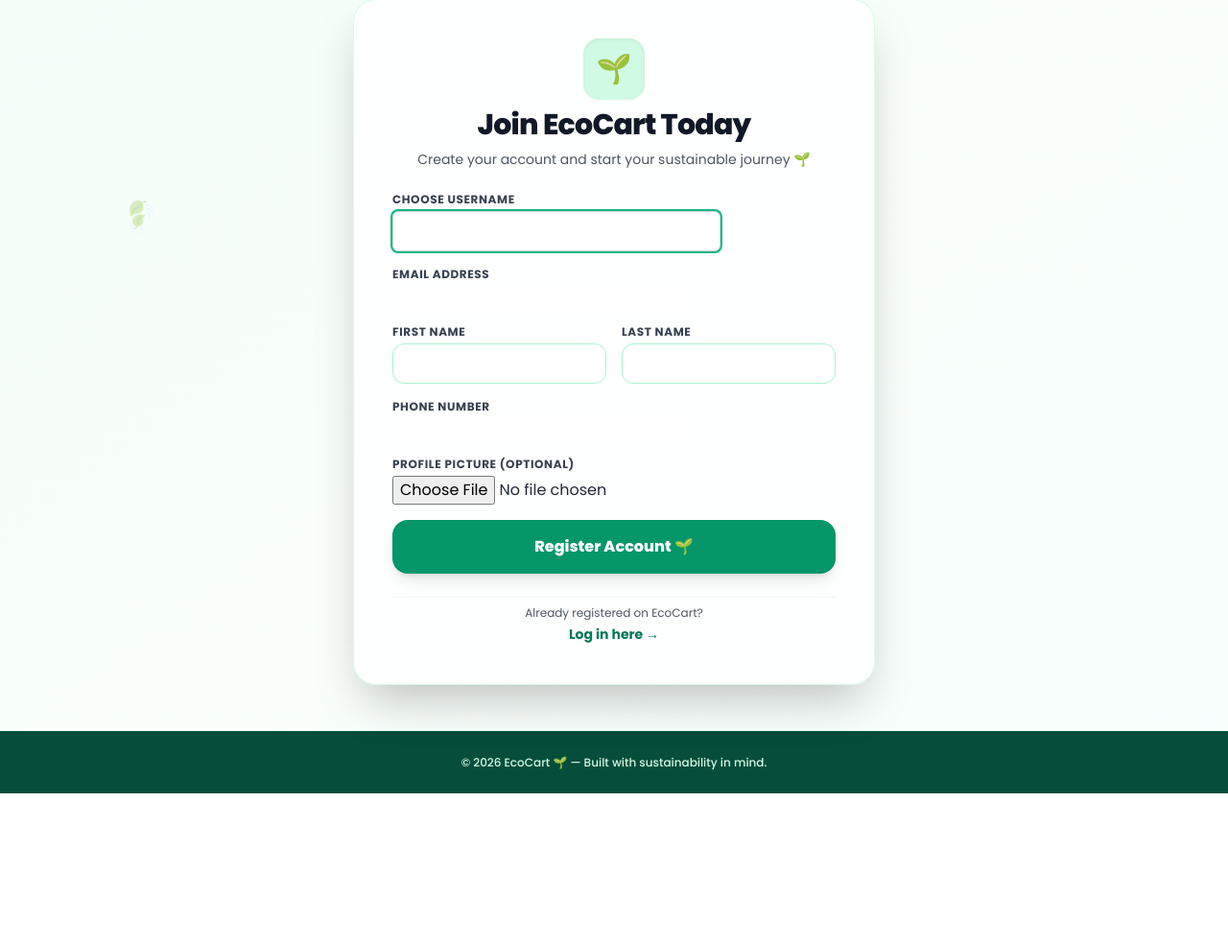
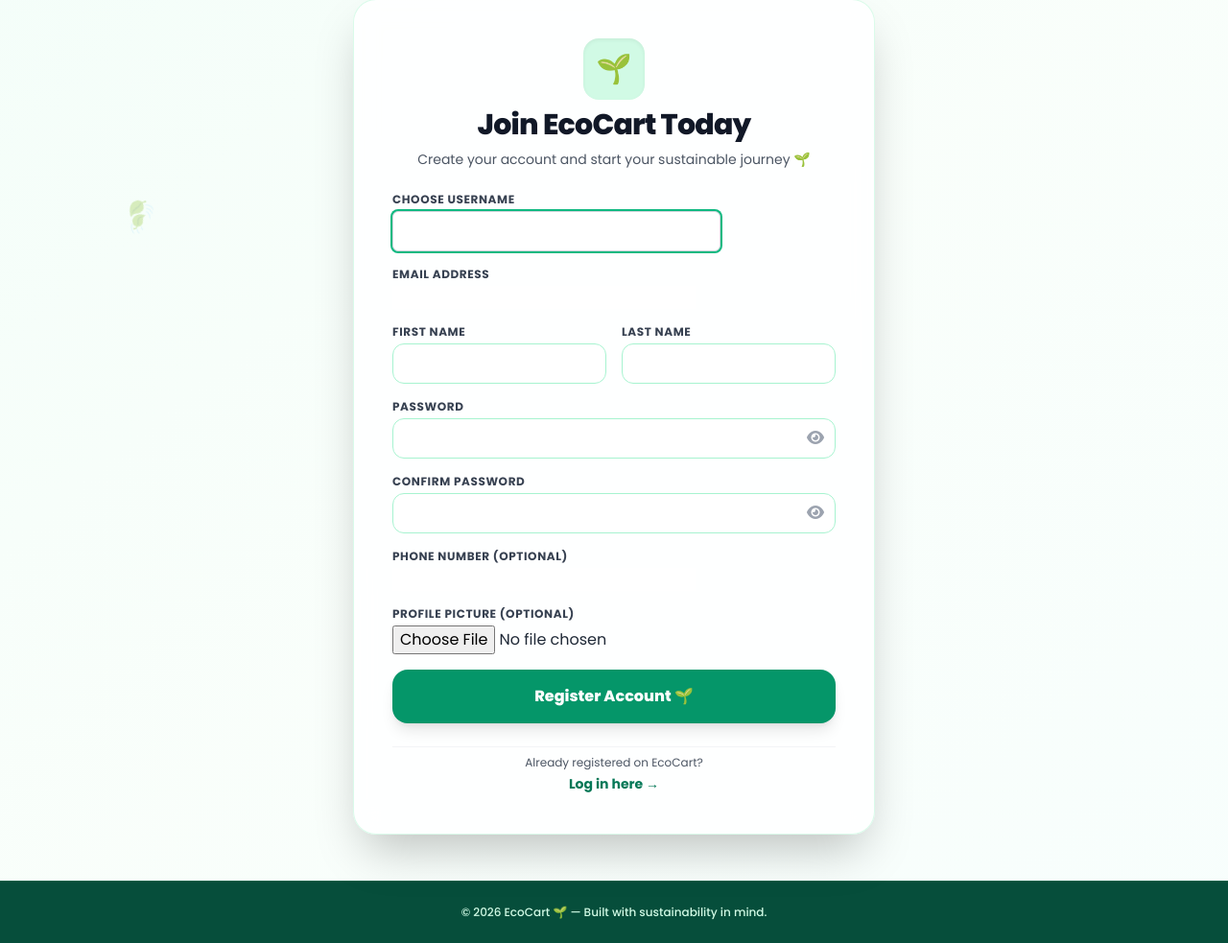
Before and after one commit to ridakhan2811/EcoCart, a Django app: page /register/ in a window 1280 px wide. Shown: the part 118-1101 px from the top of the page at 96% size. Before the commit the page ends 945 px from the top, so only its background shows below. Run offline with Django 5.2, Linux system fonts and the light colour scheme; some libraries are stand-ins or nearby versions.

Commit message:
Restore Password and Confirm Password fields with eye toggles on register page

```diff
--- a/ecocart/accounts/templates/accounts/register.html
+++ b/ecocart/accounts/templates/accounts/register.html
@@ -93,8 +93,34 @@
                     </div>
                 </div>
 
+                <!-- Password Field 1 -->
                 <div>
-                    <label for="{{ form.phone.id_for_label }}" class="block text-xs font-bold uppercase tracking-wider text-gray-700 mb-1">Phone Number</label>
+                    <label for="id_password1" class="block text-xs font-bold uppercase tracking-wider text-gray-700 mb-1">Password</label>
+                    <div class="relative">
+                        <input type="password" name="password1" id="id_password1" required
+                               class="w-full px-4 py-2.5 bg-white border border-emerald-200 rounded-xl text-sm focus:outline-none focus:ring-2 focus:ring-emerald-500 pr-10">
+                        <i id="togglePassword1" class="fas fa-eye absolute right-3 top-3 text-gray-400 cursor-pointer hover:text-emerald-600"></i>
+                    </div>
+                    {% if form.password1.errors %}
+                        <p class="text-red-500 text-xs mt-1">{% for e in form.password1.errors %}{{ e }}{% endfor %}</p>
+                    {% endif %}
+                </div>
+
+                <!-- Password Field 2 (Confirm) -->
+                <div>
+                    <label for="id_password2" class="block text-xs font-bold uppercase tracking-wider text-gray-700 mb-1">Confirm Password</label>
+                    <div class="relative">
+                        <input type="password" name="password2" id="id_password2" required
+                               class="w-full px-4 py-2.5 bg-white border border-emerald-200 rounded-xl text-sm focus:outline-none focus:ring-2 focus:ring-emerald-500 pr-10">
+                        <i id="togglePassword2" class="fas fa-eye absolute right-3 top-3 text-gray-400 cursor-pointer hover:text-emerald-600"></i>
+                    </div>
+                    {% if form.password2.errors %}
+                        <p class="text-red-500 text-xs mt-1">{% for e in form.password2.errors %}{{ e }}{% endfor %}</p>
+                    {% endif %}
+                </div>
+
+                <div>
+                    <label for="{{ form.phone.id_for_label }}" class="block text-xs font-bold uppercase tracking-wider text-gray-700 mb-1">Phone Number (Optional)</label>
                     {{ form.phone }}
                 </div>
 
@@ -103,7 +129,7 @@
                     {{ form.profile_picture }}
                 </div>
 
-                <button type="submit" class="w-full py-4 bg-emerald-600 hover:bg-emerald-700 text-white font-extrabold rounded-2xl shadow-lg hover:shadow-xl transition duration-300 transform hover:scale-[1.02] text-base">
+                <button type="submit" class="w-full py-4 bg-emerald-600 hover:bg-emerald-700 text-white font-extrabold rounded-2xl shadow-lg hover:shadow-xl transition duration-300 transform hover:scale-[1.02] text-base mt-2">
                     Register Account 🌱
                 </button>
             </form>
@@ -120,5 +146,28 @@
         &copy; {% now "Y" %} EcoCart 🌱 &mdash; Built with sustainability in mind.
     </footer>
 
+    <script>
+        // Password visibility toggles
+        const toggle1 = document.getElementById('togglePassword1');
+        const pass1 = document.getElementById('id_password1');
+        if (toggle1 && pass1) {
+            toggle1.addEventListener('click', function () {
+                const type = pass1.getAttribute('type') === 'password' ? 'text' : 'password';
+                pass1.setAttribute('type', type);
+                this.classList.toggle('fa-eye-slash');
+            });
+        }
+
+        const toggle2 = document.getElementById('togglePassword2');
+        const pass2 = document.getElementById('id_password2');
+        if (toggle2 && pass2) {
+            toggle2.addEventListener('click', function () {
+                const type = pass2.getAttribute('type') === 'password' ? 'text' : 'password';
+                pass2.setAttribute('type', type);
+                this.classList.toggle('fa-eye-slash');
+            });
+        }
+    </script>
+
 </body>
 </html>
```
